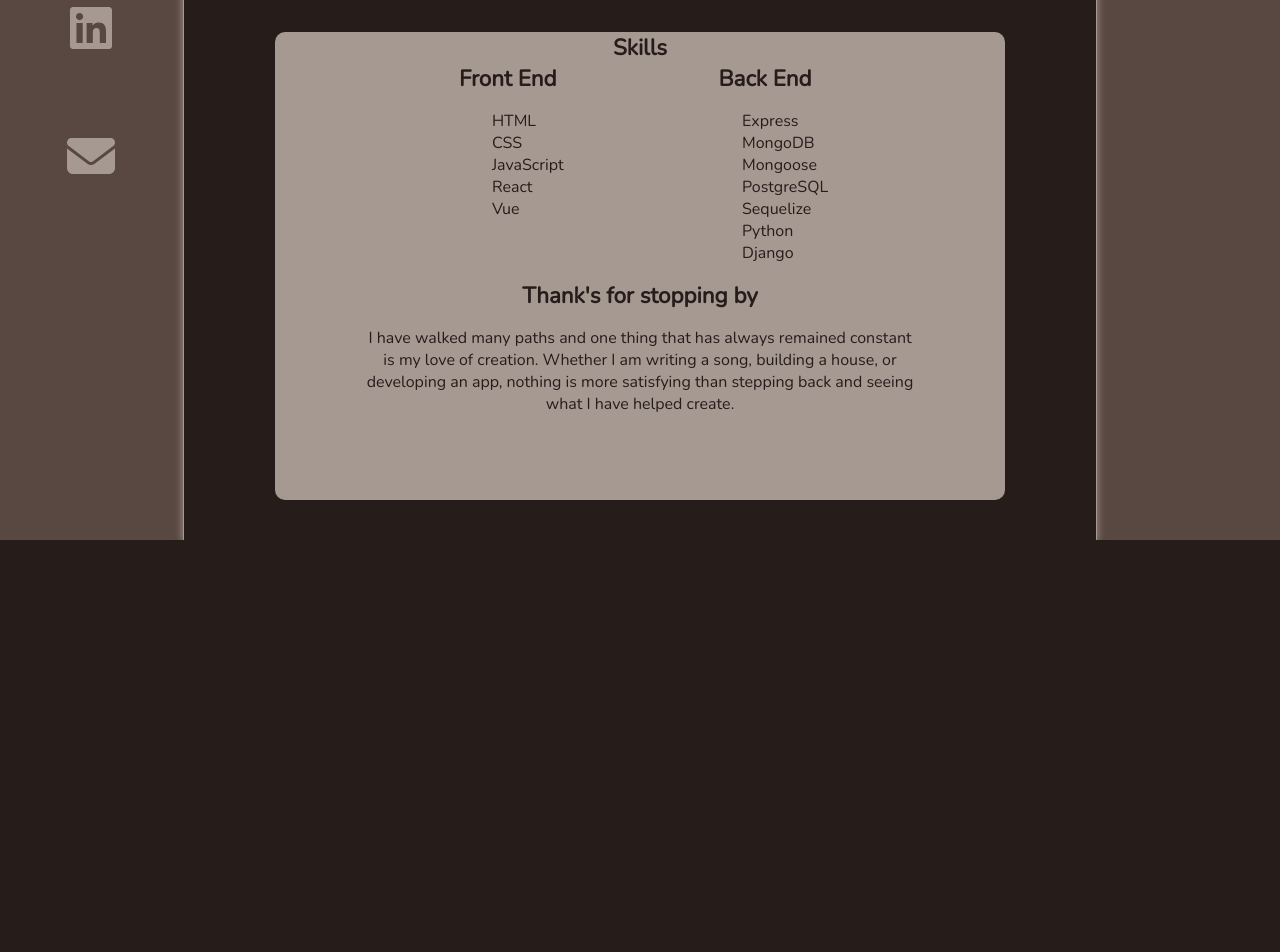
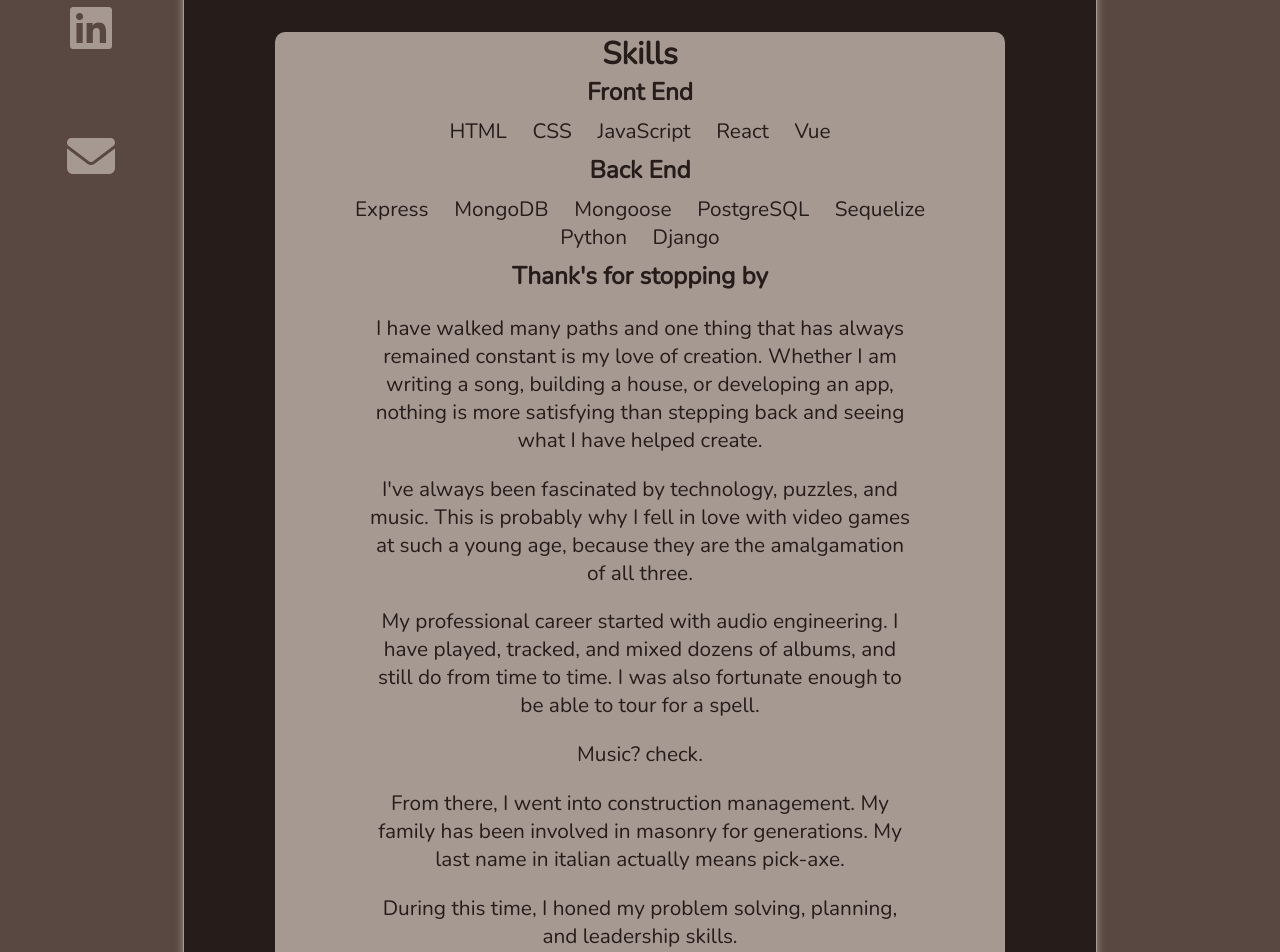
Before and after one commit to frankmarra/portfolioV1, a Vue app: page / in a window 1280 px wide. Shown: the part 260-1212 px from the top of the page. Before the commit the page ends 800 px from the top, so only its background shows below. Built offline with nearby package versions, Linux system fonts and the light colour scheme; what vue-final-modal would draw is missing.

Commit message:
added more to about me and updated styling.

```diff
--- a/src/components/AboutMe.vue
+++ b/src/components/AboutMe.vue
@@ -1,10 +1,10 @@
 <template>
     <div class="about-me-copy-wrapper">
       <div class="about-me-copy">
-      <h4>Skills</h4>
+      <h2>Skills</h2>
       <div class="skills-list-wrapper">
         <div class="front-end-skills-list">
-        <h4>Front End</h4>
+        <h3>Front End</h3>
       <ul >
         <li>HTML</li>
         <li>CSS</li>
@@ -14,7 +14,7 @@
       </ul>
         </div>
         <div class="back-end-skills-list">
-        <h4>Back End</h4>
+        <h3>Back End</h3>
       <ul>
         <li>Express</li>
         <li>MongoDB</li>
@@ -29,6 +29,14 @@
       <h3>Thank's for stopping by</h3>
       <p>I have walked many paths and one thing that has always remained constant is my love of creation. Whether I am writing a song, building a house, or developing an app, nothing is more satisfying than stepping back and seeing what I have helped create.
       </p>
+      <p>I've always been fascinated by technology, puzzles, and music.  This is probably why I fell in love with video games at such a young age, because they are the amalgamation of all three.</p>
+      <p>My professional career started with audio engineering.  I have played, tracked, and mixed dozens of albums, and still do from time to time.  I was also fortunate enough to be able to tour for a spell.</p>
+      <p>Music? check.</p>
+      <p>From there, I went into construction management.  My family has been involved in masonry for generations.  My last name in italian actually means pick-axe.</p>
+      <p>During this time, I honed my problem solving, planning, and leadership skills.</p>
+      <p>Puzzles?  check.</p>
+      <p>Now I embark on a new chapter, software engineering.  I believe that all of these industries are connected by a common thread, creation.  It is just building with different materials.  The core concept remains the same.  So now it's time to check off that last checkbox.</p>
+      <p>Technology?  soon.</p>
       </div>
     </div>
 </template>
--- a/src/styles/App.css
+++ b/src/styles/App.css
@@ -89,7 +89,7 @@ body {
     content: "Musician";
   }
   75% {
-    content: "Creator";
+    content: "Gamer";
   }
 
 }
@@ -149,6 +149,7 @@ body {
 /* AboutMe styles */
 
 .about-me-copy-wrapper {
+
   overflow-y: scroll;
   background-color: #A69992;
   border-radius: 10px;
@@ -157,12 +158,14 @@ body {
   color: #261C1A;
   padding: 0 3vw;
   margin-block: 5vh;
-  align-items: flex-start;
+  text-align: center;
+  font-size: 1.3rem;
+
 }
 
-.about-me-copy-wrapper h3, h4 {
+.about-me-copy-wrapper h2, h3 {
   text-align: center;
-  font-size: 1.4rem;
+
   margin: 0;
 }
 
@@ -173,6 +176,7 @@ body {
 
 .skills-list-wrapper {
   display: flex;
+  flex-flow: column;
   justify-content: space-evenly;
 }
 
@@ -182,6 +186,17 @@ body {
   align-items: center;
 }
 
+.front-end-skills-list ul, .back-end-skills-list ul {
+  display: flex;
+  flex-flow: row wrap;
+  justify-content: center;
+  margin: 1vh;
+  padding: 0;
+}
+
+.front-end-skills-list li, .back-end-skills-list li {
+  margin-inline: 1vw;
+}
 
 
 .back-end-skills-list h4 {
@@ -280,6 +295,7 @@ iframe.resume {
   height: 100%;
   border-bottom-left-radius: 10px;
   border-bottom-right-radius: 10px;
+  text-align: center;
 }
 
 /* Project Page */
@@ -289,6 +305,7 @@ iframe.resume {
   flex-flow: column;
   align-items: center;
   width: 80%;
+  font-family: 'Nunito', sans-serif;
 }
 
 .project-images {
@@ -320,6 +337,7 @@ iframe.resume {
   background-color: #A69992;
   border-radius: 10px;
   padding: 0 3vw;
+  font-size: 1.2rem;
 }
 
 .project-detail-name a {
```
